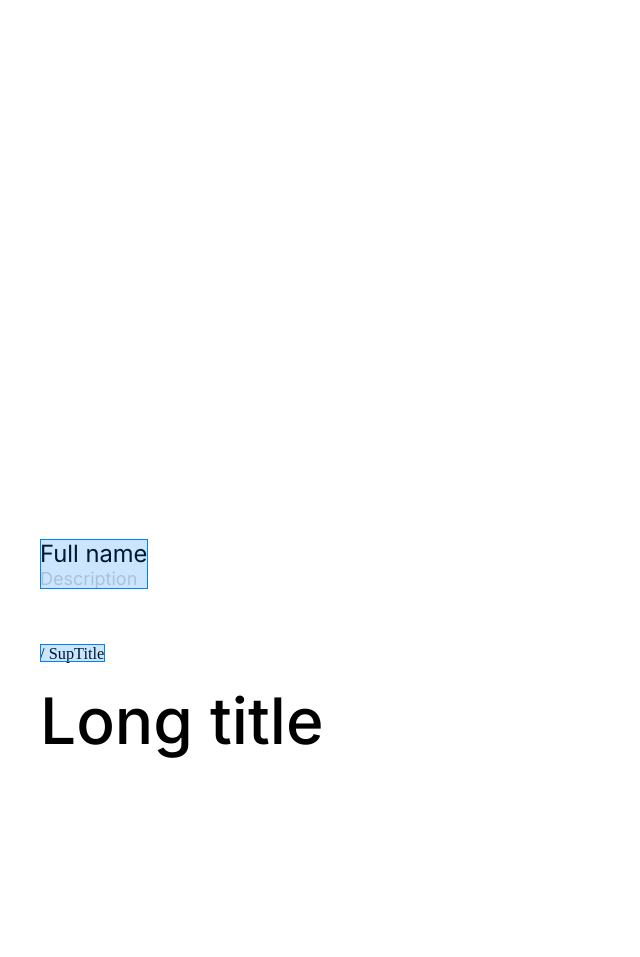
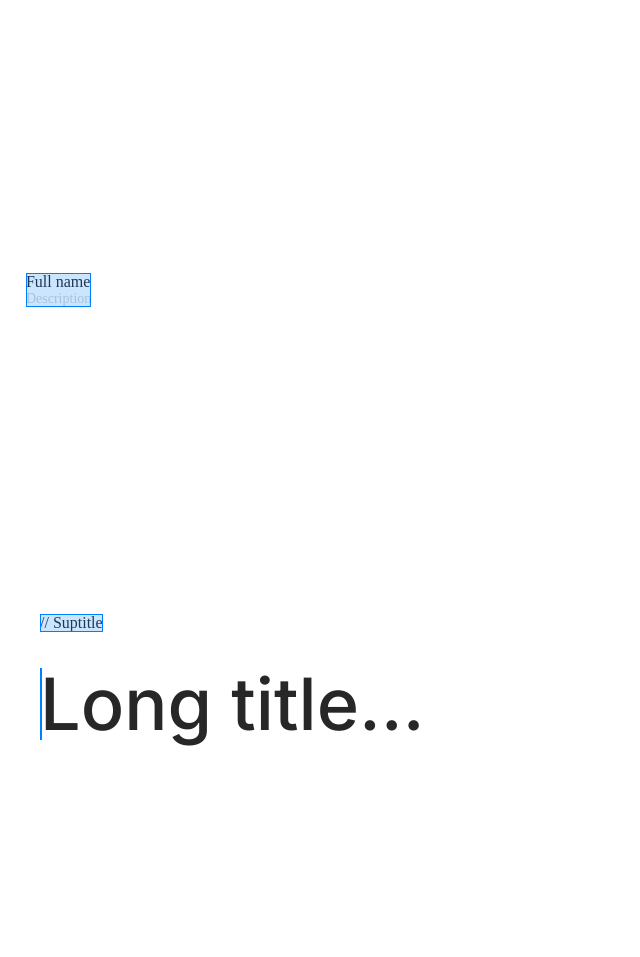
Before and after one commit to veilag/portfolio, a Django app: page / in a window 1280 px wide. Shown: the top 957 px of the page, without its empty margins (0-640 px from the left). Run offline with Django 5.2, Linux system fonts and the light colour scheme; parts of the project's set-up code (start-up, migrations or seed data) failed here and were passed over.

Commit message:
📝 [Update] Added logo dark version, refactored script.js

```diff
--- a/apps/main/static/main/script.js
+++ b/apps/main/static/main/script.js
@@ -31,7 +31,7 @@
 const animateText = (props) => {
     const {
         unstyledElementSelector, styledElementSelector, animationOptions,
-        fontSize, delay, onTextTransform
+        transformDelay = 300, delay, onTextTransform
     } = props
 
     const unstyledElement = document.querySelector(unstyledElementSelector)
@@ -42,43 +42,39 @@
     const cursor = createCursor()
 
     const animationTimeline = anime.timeline(animationOptions)
-
-    const textMoveOffset = randomNumber(1800, 2200)
-    const textTransformOffset = randomNumber(3000, 3500)
-
     animationTimeline
         .add({
             targets: cursor,
-            opacity: [0, 1],
-            scale: [1.3, 1],
-            easing: 'spring(1, 80, 10, 0)',
+            opacity: [0, 1, 0, 1],
+            duration: 400,
+            easing: 'steps(1)',
         })
         .add({
             targets: cursor,
             duration: 500,
             height: unstyledElement.offsetHeight,
             width: unstyledElement.offsetWidth,
-            top: [randomNumber(50, 400), unstyledElementPosition.top],
-            left: [randomNumber(50, 400), unstyledElementPosition.left]
+            top: [randomNumber(100, 500), unstyledElementPosition.top],
+            left: [randomNumber(100, 500), unstyledElementPosition.left]
         }, 1000)
         .add({
             targets: cursor,
             duration: 700,
             top: [unstyledElementPosition.top, styledElementPosition.top],
             left: [unstyledElementPosition.left, styledElementPosition.left],
-        }, textMoveOffset)
+        }, 2000)
         .add({
             targets: unstyledElement,
             duration: 700,
             top: styledElementPosition.top,
             left: styledElementPosition.left
-        }, textMoveOffset)
+        }, 2000)
         .add({
             targets: cursor,
             width: styledElement.offsetWidth,
             height: styledElement.offsetHeight,
             easing: "easeInOutExpo",
-        }, textTransformOffset)
+        }, 3000)
         .add({
             targets: unstyledElement,
             easing: "easeInOutExpo",
@@ -86,7 +82,7 @@
             begin: _ => {
                 setTimeout(() => {
                     onTextTransform(unstyledElement, styledElement)
-                }, 300)
+                }, transformDelay)
             },
             complete: _ => {
                 anime({
@@ -95,56 +91,93 @@
                     duration: 500,
                     delay: 200,
                     easing: 'easeInOutExpo',
-                    complete: _ => cursor.remove()
+                    complete: _ => {
+                        anime({
+                            targets: cursor,
+                            height: 0,
+                            duration: 500,
+                            borderWidth: 0,
+                            easing: 'easeInOutExpo',
+                            complete: _ => cursor.remove()
+                        })
+                    }
                 })
 
                 unstyledElement.remove()
                 styledElement.style.opacity = 1;
             }
-        }, textTransformOffset)
+        }, 3000)
+
+    if (unstyledElement.querySelector(".a")) {
+        animationTimeline.add({
+            targets: unstyledElement.querySelector(".a"),
+            easing: "easeInOutExpo",
+            fontSize: 18,
+        }, 3000)
+    }
 
     animationTimeline.pause()
     setTimeout(() => animationTimeline.play(), delay)
-    return cursor
+    return animationTimeline
 }
 
 document.addEventListener("DOMContentLoaded", () => {
     document.fonts.ready.then(() => {
-        animateText({
+        const firstTimeline = animateText({
             styledElementSelector: ".content > h1",
             unstyledElementSelector: ".unstyled > h1",
             animationOptions: {
                 easing: "easeOutExpo"
             },
-            delay: 1000,
+            delay: 2000,
             onTextTransform: (unstyledEl, _) => {
                 unstyledEl.style.fontFamily = "Inter";
                 unstyledEl.style.fontWeight = 500;
             },
         })
 
-        animateText({
+        const secondTimeline = animateText({
             styledElementSelector: ".content > p",
             unstyledElementSelector: ".unstyled > p",
             animationOptions: {
                 easing: "easeOutExpo"
             },
-            delay: 3000,
+            delay: 4000,
+            transformDelay: 400,
             onTextTransform: (unstyledEl, _) => {
                 unstyledEl.style.fontFamily = "Inter";
             },
         })
 
-        animateText({
+        const thirdTimeline = animateText({
             styledElementSelector: ".content > span",
             unstyledElementSelector: ".unstyled > span",
             animationOptions: {
                 easing: "easeOutExpo"
             },
-            delay: 2500,
+            transformDelay: 400,
+            delay: 4500,
             onTextTransform: (unstyledEl, _) => {
                 unstyledEl.style.fontFamily = "Inter";
             },
+        })
+
+        let paused = false
+        document.addEventListener("keydown", event => {
+            if (event.key !== "p") return
+
+            if (paused) {
+                firstTimeline.play()
+                secondTimeline.play()
+                thirdTimeline.play()
+                paused = false
+
+            } else {
+                firstTimeline.pause()
+                secondTimeline.pause()
+                thirdTimeline.pause()
+                paused = true
+            }
         })
     })
 
@@ -161,5 +194,5 @@
             opacity: [0, 1],
             delay: 100
         })
-    }, 6000)
+    }, 9000)
 })
--- a/apps/main/static/main/styles.css
+++ b/apps/main/static/main/styles.css
@@ -4,14 +4,19 @@
     box-sizing: border-box;
 }
 
+:root {
+    --text-color: #272727;
+}
+
 body {
     width: 100%;
-    font-family: Inter;
+    color: var(--text-color);
+    font-family: Inter, sans-serif;
 }
 
 .hero {
     width: 100%;
-    height: 100vh;
+    height: 100dvh;
     overflow: clip;
     position: relative;
 }
@@ -22,17 +27,18 @@
     display: flex;
     flex-direction: column;
     justify-content: flex-end;
-    gap: 5px;
+    gap: 20px;
     align-items: flex-start;
     margin: 0 auto;
     padding: 40px;
 }
 
 .content > h1 {
-    font-size: 64px;
+    font-size: 72px;
+    margin-bottom: 20px;
     font-weight: 500;
     opacity: 0;
-    line-height: 1.2;
+    line-height: 1;
 }
 
 .content > p {
@@ -41,7 +47,7 @@
 }
 
 .content > span {
-    margin-bottom: 50px;
+    margin-bottom: 40px;
     font-size: 24px;
     display: flex;
     flex-direction: column;
@@ -63,7 +69,7 @@
     font-weight: 500;
     top: 70px;
     left: 10px;
-    line-height: 1.2;
+    line-height: 1;
     margin-bottom: 60px;
 }
 
@@ -74,7 +80,12 @@
     left: 10px;
 }
 
-.a {
+.unstyled .a {
+    font-size: 14px;
+    color: lightgray;
+}
+
+.content .a {
     font-size: 18px;
     color: lightgray;
 }
@@ -112,15 +123,23 @@
 }
 
 @media (prefers-color-scheme: dark) {
+    :root {
+        --text-color: white;
+    }
+
     body {
-        color: white;
-    }
-    .hero {
         background-color: #1a1a1a;
     }
 }
 
 @media only screen and (max-width: 600px) {
+    .logo {
+        top: 20px;
+        left: 20px;
+    }
+    .content {
+        padding: 20px;
+    }
   .content > h1 {
     font-size: 42px;
   }
--- a/templates/main/index.html
+++ b/templates/main/index.html
@@ -7,15 +7,13 @@
         content="width=device-width, user-scalable=no, initial-scale=1.0, maximum-scale=1.0, minimum-scale=1.0">
   <meta http-equiv="X-UA-Compatible" content="ie=edge">
   <link rel="preconnect" href="https://fonts.googleapis.com">
-<link rel="preconnect" href="https://fonts.gstatic.com" crossorigin>
-<link href="https://fonts.googleapis.com/css2?family=Merriweather:ital,wght@0,300;0,400;0,700;0,900;1,300;1,400;1,700;1,900&display=swap" rel="stylesheet">
-<link rel="preconnect" href="https://fonts.googleapis.com">
-<link rel="preconnect" href="https://fonts.gstatic.com" crossorigin>
-<link href="https://fonts.googleapis.com/css2?family=Inter:ital,opsz,wght@0,14..32,100..900;1,14..32,100..900&display=swap" rel="stylesheet">
+  <link rel="preconnect" href="https://fonts.gstatic.com" crossorigin>
+  <link href="https://fonts.googleapis.com/css2?family=Inter:ital,opsz,wght@0,14..32,100..900;1,14..32,100..900&display=swap" rel="stylesheet">
+  <link rel="stylesheet" href="{% static 'main/styles.css' %}">
+
   <script src="https://cdnjs.cloudflare.com/ajax/libs/animejs/3.2.2/anime.min.js" integrity="sha512-aNMyYYxdIxIaot0Y1/PLuEu3eipGCmsEUBrUq+7aVyPGMFH8z0eTP0tkqAvv34fzN6z+201d3T8HPb1svWSKHQ==" crossorigin="anonymous" referrerpolicy="no-referrer"></script>
-  <link rel="stylesheet" href="{% static 'main/styles.css' %}">
   <script src="{% static 'main/script.js' %}"></script>
-  <title>Портфолио</title>
+  <title>Галиев Рамиль - Портфолио</title>
 </head>
 <body>
   <section class="hero">
@@ -24,13 +22,21 @@
         <span>Full name</span>
         <span class="a">Description</span>
       </span>
-      <p>/ SupTitle</p>
-      <h1>Long title</h1>
+      <p>// Suptitle</p>
+      <h1>Long title…</h1>
     </div>
 
     <div class="logo">
-      <img class="logo-v" src="{% static 'main/logo-v.svg' %}">
-      <img class="logo-g" src="{% static 'main/logo-g.svg' %}">
+      <picture>
+        <source srcset="{% static 'main/logo-v.svg' %}" media="(prefers-color-scheme: light)"/>
+        <source srcset="{% static 'main/logo-v-dark.svg' %}"  media="(prefers-color-scheme: dark)"/>
+        <img class="logo-v" src="{% static 'main/logo-v-dark.svg' %}">
+      </picture>
+      <picture>
+        <source srcset="{% static 'main/logo-g.svg' %}" media="(prefers-color-scheme: light)"/>
+        <source srcset="{% static 'main/logo-g-dark.svg' %}"  media="(prefers-color-scheme: dark)"/>
+        <img class="logo-g" src="{% static 'main/logo-v-dark.svg' %}">
+      </picture>
     </div>
 
     <div class="content">
@@ -38,8 +44,8 @@
         <span>Full name</span>
         <span class="a">Description</span>
       </span>
-      <p>/ SupTitle</p>
-      <h1>Long title</h1>
+      <p>// Suptitle</p>
+      <h1>Long title…</h1>
     </div>
   </section>
   <section class="second">
```
Also changed, not shown: apps/main/static/main/logo-g-dark.svg (added), apps/main/static/main/logo-g.svg, apps/main/static/main/logo-v-dark.svg (added), apps/main/static/main/logo-v.svg.
